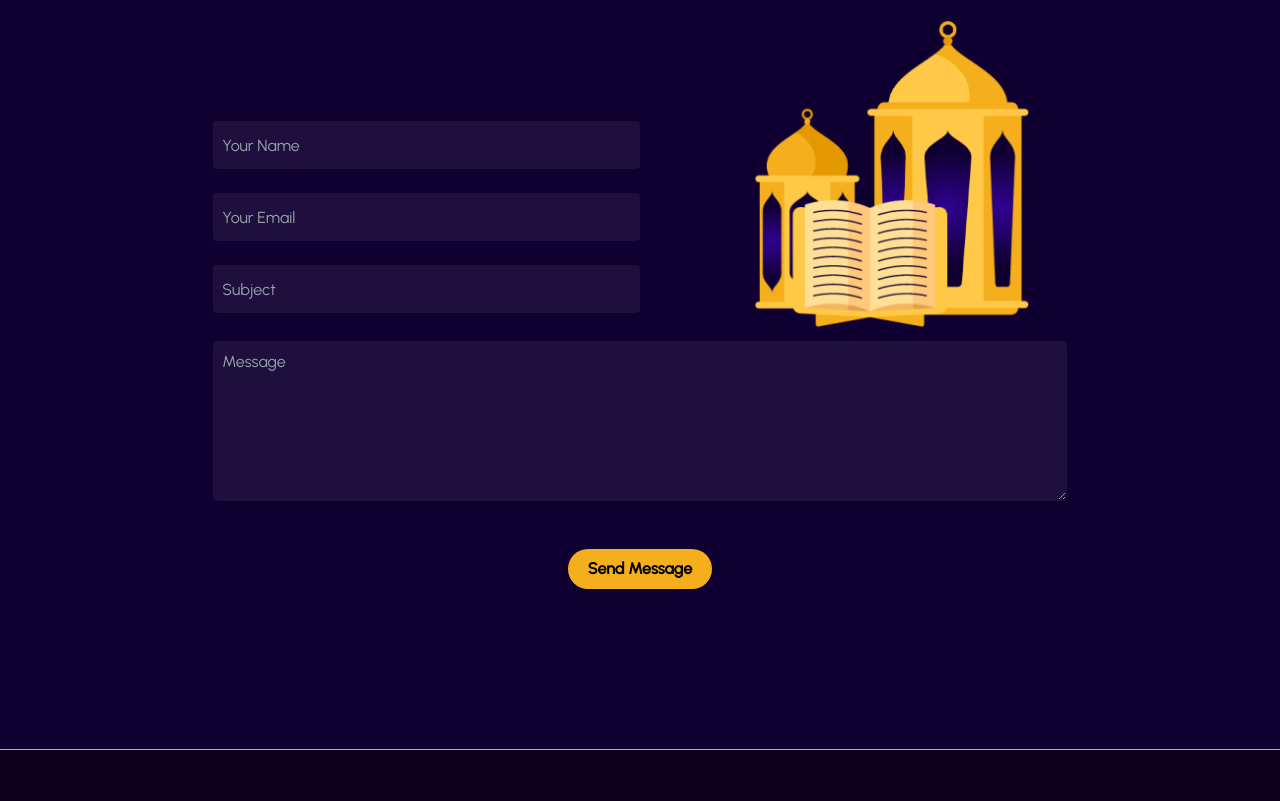
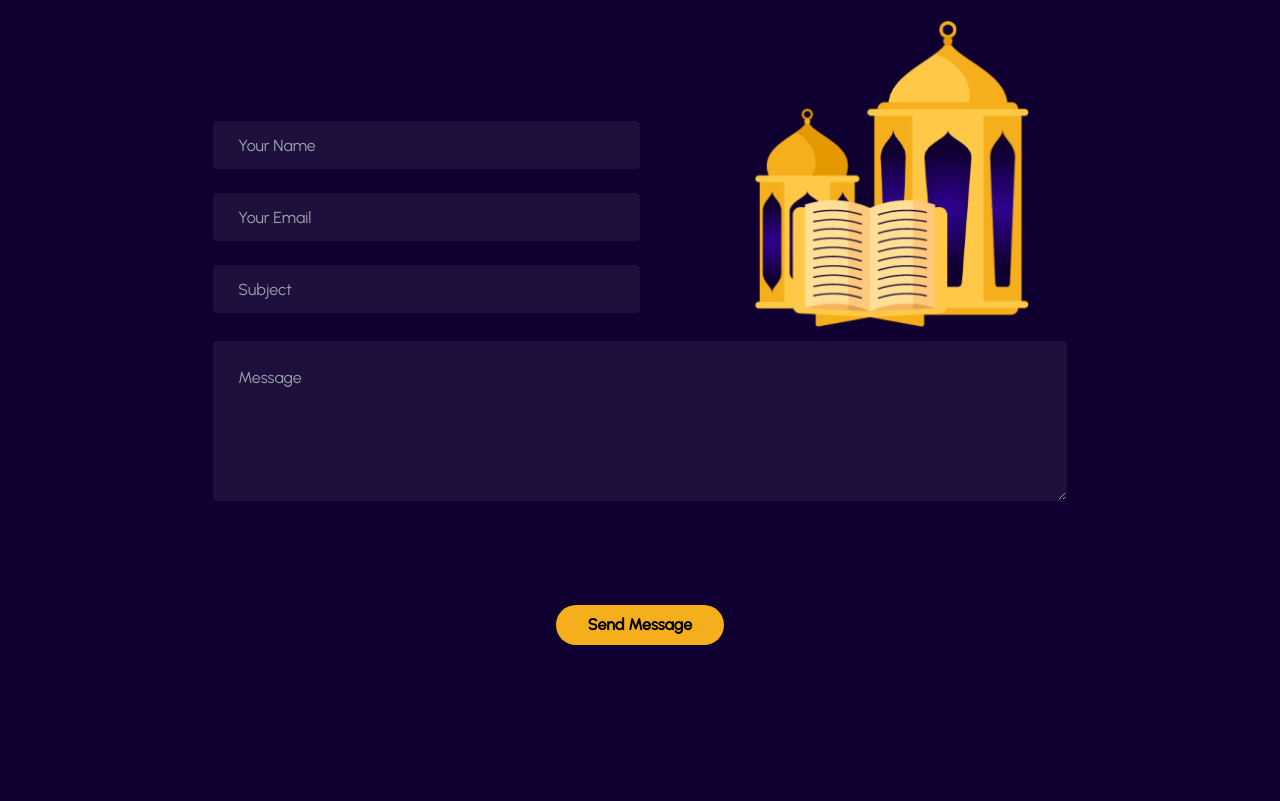
Before and after one commit to Shellmates/HackTillS7our_2k22_Website, a website: page src/index.html in a window 1280 px wide. Shown: the part 5710-6511 px from the top of the page. Drawn offline with nearby package versions, Linux system fonts and the light colour scheme.

Commit message:
adding padding in contact form

```diff
--- a/src/index.html
+++ b/src/index.html
@@ -549,17 +549,17 @@
       <form class="w-full flex flex-col items-center justify-between m-auto">
           <div class="w-5/6 flex items-center justify-between ">
               <div class="lg:w-1/2 w-full lg:mt-20 2xl:self-end">
-                  <input id="name-contact" name="name-contact"  type="text" placeholder="Your Name" class="focus:border-[#F6AF1C] border border-[#1e0f3d] text-[#fff] rounded outline-none bg-[#1e0f3d] w-full my-3 h-12 px-2 2xl:py-10 2xl:text-xl"><br/>
-                  <input id="email-contact" name="email-contact" type="text" placeholder="Your Email" class="focus:border-[#F6AF1C] border border-[#1e0f3d] text-[#fff] rounded outline-none bg-[#1e0f3d] w-full my-3 h-12 px-2 2xl:py-10 2xl:text-xl"><br/>
-                  <input id="subject-contact" name="subject-contact" type="text" placeholder="Subject" class="focus:border-[#F6AF1C] border border-[#1e0f3d] text-[#fff] rounded outline-none bg-[#1e0f3d] w-full my-3 h-12 px-2 2xl:py-10 2xl:text-xl">
+                  <input id="name-contact" name="name-contact"  type="text" placeholder="Your Name" class="focus:border-[#F6AF1C] border border-[#1e0f3d] text-[#fff] rounded outline-none bg-[#1e0f3d] w-full my-3 h-12 px-6 2xl:py-10 2xl:text-xl"><br/>
+                  <input id="email-contact" name="email-contact" type="text" placeholder="Your Email" class="focus:border-[#F6AF1C] border border-[#1e0f3d] text-[#fff] rounded outline-none bg-[#1e0f3d] w-full my-3 h-12 px-6 2xl:py-10 2xl:text-xl"><br/>
+                  <input id="subject-contact" name="subject-contact" type="text" placeholder="Subject" class="focus:border-[#F6AF1C] border border-[#1e0f3d] text-[#fff] rounded outline-none bg-[#1e0f3d] w-full my-3 h-12 px-6 2xl:py-10 2xl:text-xl">
               </div>
               <div class="w-1/3 mr-8 hidden lg:block ">
                   <img src="../public/assets/contact_image.png" alt="underline" class=" w-full " />
               </div>
           </div>
           <div class="w-full flex flex-col items-center justify-between ">
-              <textarea name="contact-message" id="contact-message"  placeholder="Message" class=" 2xl:text-xl focus:border-[#F6AF1C] border border-[#1e0f3d] text-[#fff] px-2 w-full rounded outline-none bg-[#1e0f3d] w-5/6 my-2 h-40 2xl:h-48"></textarea><br/>
-              <input type="submit" value="Send Message" class="cursor-pointer  bg-[#F6AF1C] text-[#000] rounded-3xl px-5 font-bold 2xl:text-2xl 2xl:py-6 2xl:px-8">
+              <textarea name="contact-message" id="contact-message"  placeholder="Message" class=" 2xl:text-xl focus:border-[#F6AF1C] border border-[#1e0f3d] text-[#fff] px-6 py-4 2xl:py-6 rounded outline-none bg-[#1e0f3d] w-5/6 my-2 h-40 2xl:h-48"></textarea><br/>
+              <input type="submit" value="Send Message" class="cursor-pointer  bg-[#F6AF1C] text-[#000] rounded-full px-8 font-bold 2xl:text-2xl 2xl:py-6 2xl:px-12 my-14">
           </div>
       </form>
 
```
Also changed, not shown: public/styles.css.
